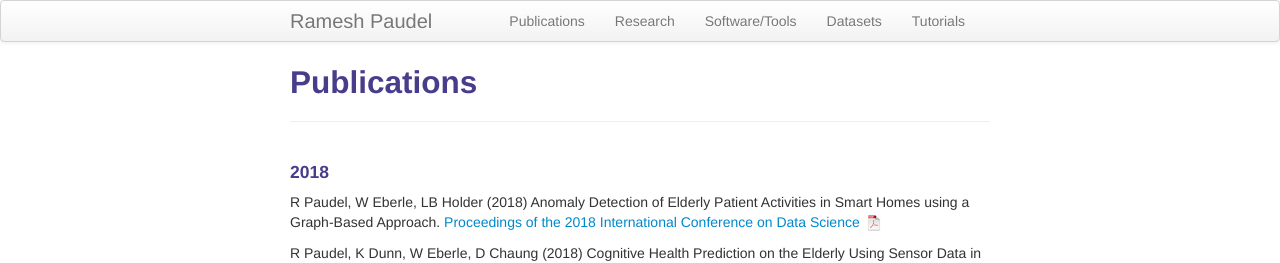
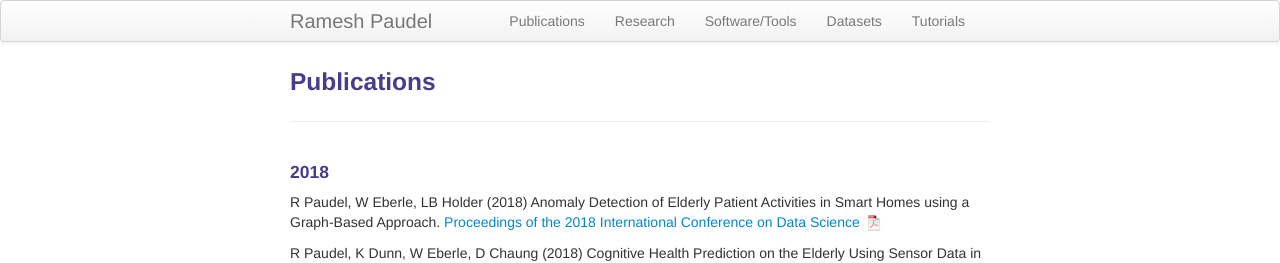
Before and after one commit to rpaudel42/rpaudel42.github.io, a Jekyll site: the page built from pages/pubs.md, in a window 1280 px wide. Shown: the top 263 px of the page. Built offline with Jekyll 4.4.1, drawn with Linux system fonts in a browser that asks for light colours.

Commit message:
Update page.html

```diff
--- a/_includes/themes/twitter/page.html
+++ b/_includes/themes/twitter/page.html
@@ -1,5 +1,5 @@
 <div class="page-header">
-  <h2>{{ page.title }} {% if page.tagline %} <small>{{ page.tagline }}</small>{% endif %}</h2>
+  <h3>{{ page.title }} {% if page.tagline %} <small>{{ page.tagline }}</small>{% endif %}</h3>
 </div>
 
 <div class="row-fluid">
```
